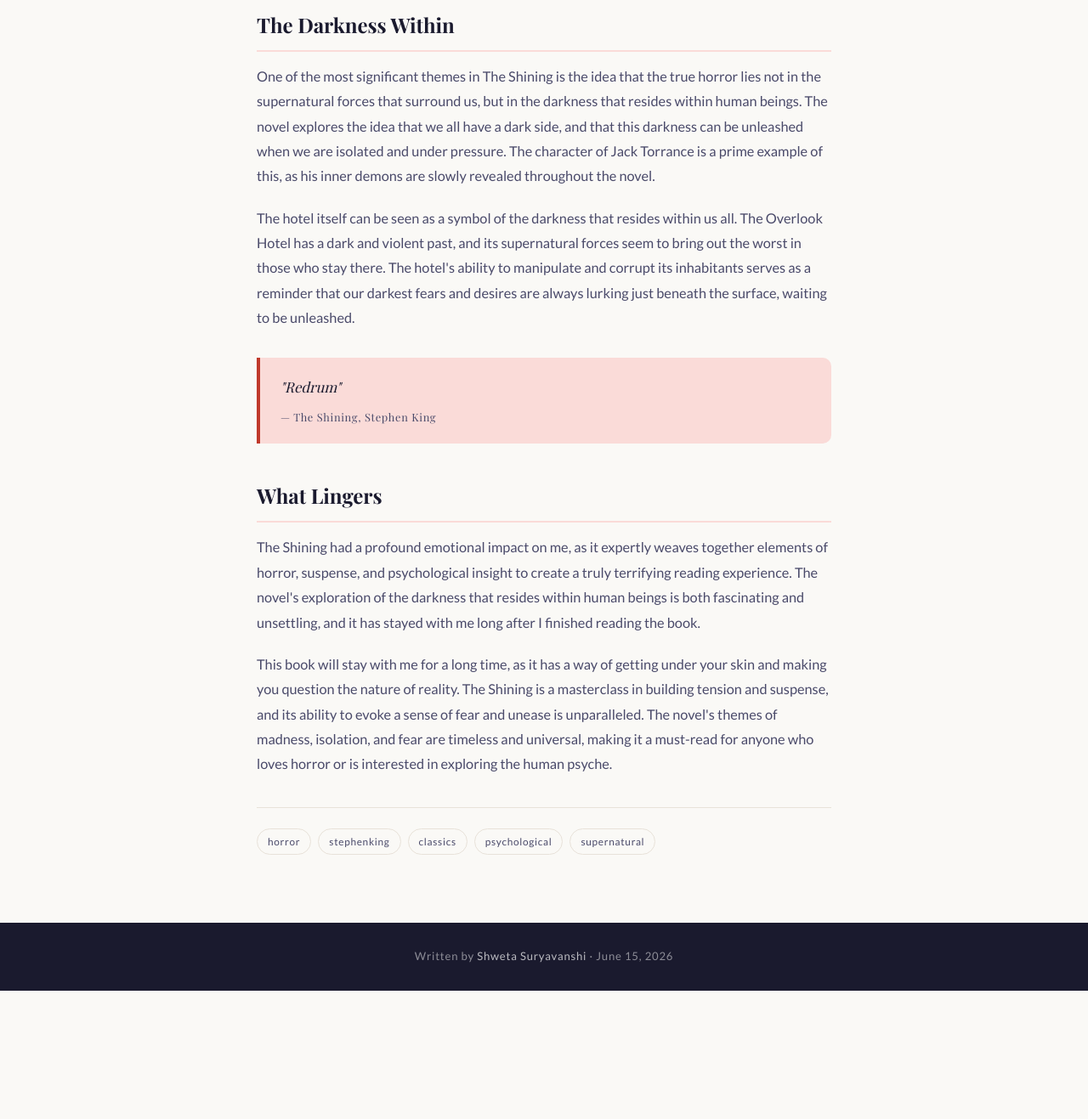
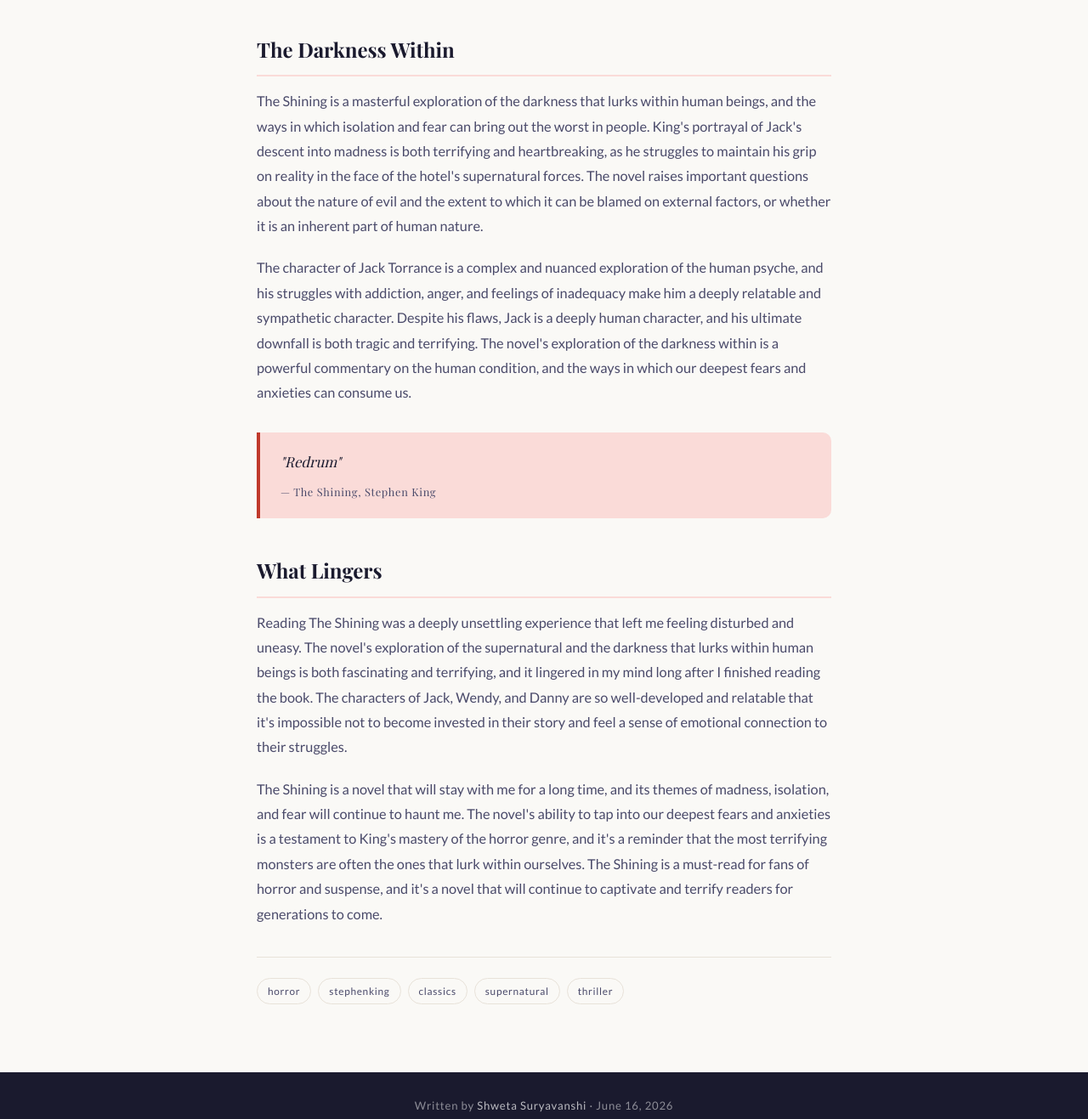
Before and after one commit to Shweta1127/Shweta1127.github.io, a plain HTML site: page blog/the-shining.html in a window 1280 px wide. Shown: the part 1117-2434 px from the top of the page at 85% size. Before the commit the page ends 2283 px from the top, so only its background shows below. Drawn offline with nearby package versions, Linux system fonts and the light colour scheme; files that its build step writes are made by us from their sources; a web font is replaced by a local one.

Commit message:
Blog: Add "The Shining" [auto-generated]

```diff
--- a/blog/the-shining.html
+++ b/blog/the-shining.html
@@ -33,7 +33,7 @@
 
       <div class="blog-meta">
         <span>✍ Shweta Suryavanshi</span>
-        <span>📅 June 15, 2026</span>           <!-- e.g. April 18, 2026 -->
+        <span>📅 June 16, 2026</span>           <!-- e.g. April 18, 2026 -->
         <span>⏱ 8 min read</span> <!-- estimate: ~200 words/min -->
       </div>
 
@@ -76,13 +76,13 @@
 
       <h2>Summary</h2>
       <!-- 2–3 paragraphs: plot overview, main characters, central conflict -->
-      <p>The Shining, written by Stephen King, is a classic horror novel that tells the story of Jack Torrance, a struggling writer and former teacher, who becomes the winter caretaker of the isolated Overlook Hotel in Colorado. Jack moves to the hotel with his wife Wendy and their son Danny, who has psychic abilities. As the winter weather sets in, the hotel's dark past and supernatural forces begin to affect the family. The novel explores the psychological effects of isolation and the darkness that can reside within human beings.</p>
-      <p>As the story unfolds, Jack's sanity begins to unravel, and he becomes increasingly violent and unstable. The hotel's supernatural forces, which have a profound effect on Danny, begin to manipulate Jack, leading to a descent into madness. The central conflict of the novel revolves around the family's struggle to survive the harsh winter and the evil forces that surround them. The story arc builds towards a climactic and terrifying conclusion, as Wendy and Danny fight to escape the hotel and the clutches of Jack's insanity.</p>
+      <p>The Shining, written by Stephen King, is a classic horror novel that tells the story of Jack Torrance, a writer and former teacher, who becomes the winter caretaker of the isolated Overlook Hotel in Colorado. Jack, along with his wife Wendy and their son Danny, a boy with psychic abilities, moves to the hotel, hoping to overcome his personal demons and find inspiration for his writing. However, the hotel's dark past and supernatural forces soon begin to exert a malevolent influence over Jack. As the winter weather sets in, the family becomes trapped, and the hotel's dark forces start to take hold.</p>
+      <p>As the story unfolds, Jack's sanity begins to unravel, and he becomes increasingly violent and unstable. The hotel's dark forces, which have a particular interest in Danny's psychic abilities, manipulate Jack, using his weaknesses and fears to turn him against his family. The central conflict of the novel revolves around the family's desperate struggle to survive the winter and escape the hotel's clutches. The story arc builds towards a terrifying climax as Wendy and Danny fight to save themselves from Jack's descent into madness.</p>
 
       <h2>The Darkness Within</h2>
       <!-- 1–2 paragraphs on a key theme, character, or emotional moment -->
-      <p>One of the most significant themes in The Shining is the idea that the true horror lies not in the supernatural forces that surround us, but in the darkness that resides within human beings. The novel explores the idea that we all have a dark side, and that this darkness can be unleashed when we are isolated and under pressure. The character of Jack Torrance is a prime example of this, as his inner demons are slowly revealed throughout the novel.</p>
-      <p>The hotel itself can be seen as a symbol of the darkness that resides within us all. The Overlook Hotel has a dark and violent past, and its supernatural forces seem to bring out the worst in those who stay there. The hotel's ability to manipulate and corrupt its inhabitants serves as a reminder that our darkest fears and desires are always lurking just beneath the surface, waiting to be unleashed.</p>
+      <p>The Shining is a masterful exploration of the darkness that lurks within human beings, and the ways in which isolation and fear can bring out the worst in people. King's portrayal of Jack's descent into madness is both terrifying and heartbreaking, as he struggles to maintain his grip on reality in the face of the hotel's supernatural forces. The novel raises important questions about the nature of evil and the extent to which it can be blamed on external factors, or whether it is an inherent part of human nature.</p>
+      <p>The character of Jack Torrance is a complex and nuanced exploration of the human psyche, and his struggles with addiction, anger, and feelings of inadequacy make him a deeply relatable and sympathetic character. Despite his flaws, Jack is a deeply human character, and his ultimate downfall is both tragic and terrifying. The novel's exploration of the darkness within is a powerful commentary on the human condition, and the ways in which our deepest fears and anxieties can consume us.</p>
 
       <!-- Pull quote — a memorable line from the book or your reflection -->
       <blockquote>
@@ -92,16 +92,16 @@
 
       <h2>What Lingers</h2>
       <!-- 1–2 paragraphs: personal takeaway, why this book stayed with you -->
-      <p>The Shining had a profound emotional impact on me, as it expertly weaves together elements of horror, suspense, and psychological insight to create a truly terrifying reading experience. The novel's exploration of the darkness that resides within human beings is both fascinating and unsettling, and it has stayed with me long after I finished reading the book.</p>
-      <p>This book will stay with me for a long time, as it has a way of getting under your skin and making you question the nature of reality. The Shining is a masterclass in building tension and suspense, and its ability to evoke a sense of fear and unease is unparalleled. The novel's themes of madness, isolation, and fear are timeless and universal, making it a must-read for anyone who loves horror or is interested in exploring the human psyche.</p>  <!-- optional, remove if not needed -->
+      <p>Reading The Shining was a deeply unsettling experience that left me feeling disturbed and uneasy. The novel's exploration of the supernatural and the darkness that lurks within human beings is both fascinating and terrifying, and it lingered in my mind long after I finished reading the book. The characters of Jack, Wendy, and Danny are so well-developed and relatable that it's impossible not to become invested in their story and feel a sense of emotional connection to their struggles.</p>
+      <p>The Shining is a novel that will stay with me for a long time, and its themes of madness, isolation, and fear will continue to haunt me. The novel's ability to tap into our deepest fears and anxieties is a testament to King's mastery of the horror genre, and it's a reminder that the most terrifying monsters are often the ones that lurk within ourselves. The Shining is a must-read for fans of horror and suspense, and it's a novel that will continue to captivate and terrify readers for generations to come.</p>  <!-- optional, remove if not needed -->
 
       <!-- Tags — add/remove as needed -->
       <div class="blog-tags">
         <span class="blog-tag">horror</span>
         <span class="blog-tag">stephenking</span>
         <span class="blog-tag">classics</span>
-        <span class="blog-tag">psychological</span>  <!-- optional -->
         <span class="blog-tag">supernatural</span>  <!-- optional -->
+        <span class="blog-tag">thriller</span>  <!-- optional -->
       </div>
 
     </article>
@@ -110,7 +110,7 @@
 
   <!-- ░░ FOOTER — update date only ░░ -->
   <footer class="blog-footer">
-    <p>Written by <a href="../index.html">Shweta Suryavanshi</a> · June 15, 2026</p>
+    <p>Written by <a href="../index.html">Shweta Suryavanshi</a> · June 16, 2026</p>
   </footer>
 
 </body>
```
